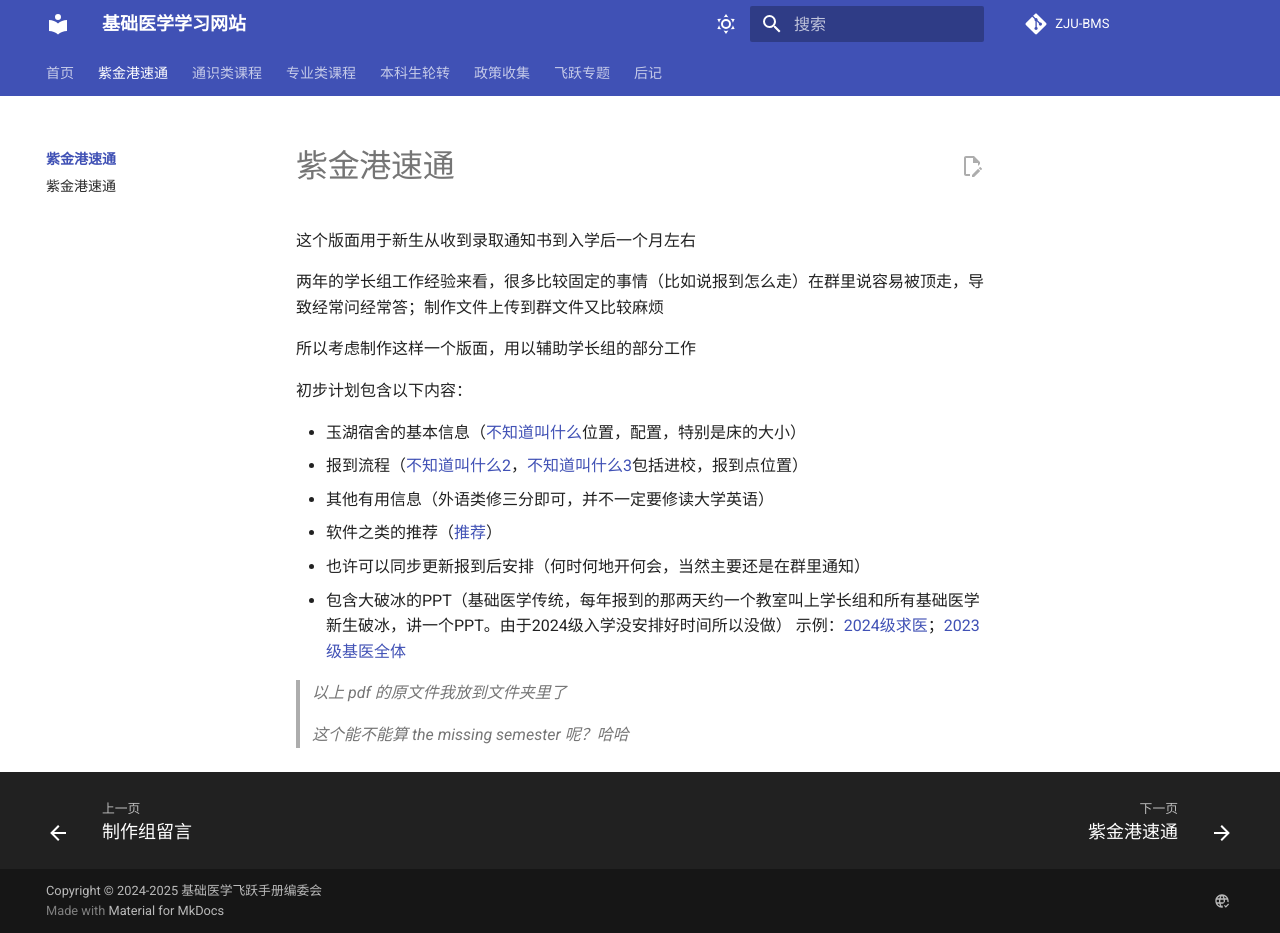
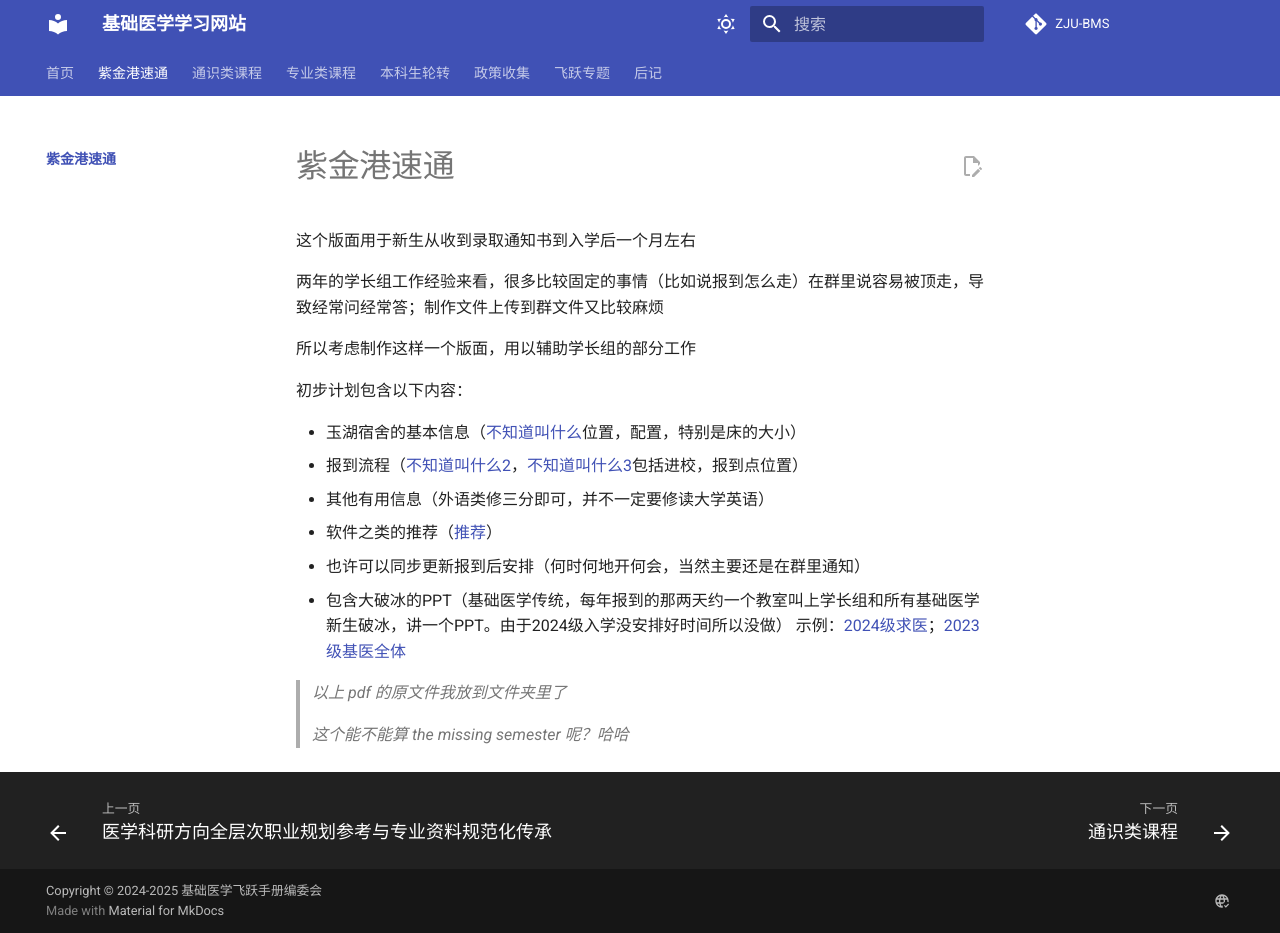
Before and after one commit to GuChL9/site-test, an MkDocs documentation site: the page built from docs/freshman/index.md, in a window 1280 px wide and 933 px high. Built offline with MkDocs 1.6.1 and Material for MkDocs 9.7.7, drawn with Linux system fonts in a browser that asks for light colours; comment, search, counter and statistics services are not loaded; some of the changed lines change nothing that is shown.

Commit message:
Add files via upload

```diff
--- a/mkdocs.yml
+++ b/mkdocs.yml
@@ -66,10 +66,8 @@
 nav:
   - 首页:
     - index.md
-    - 制作组留言: homepage/about_us.md
   - 紫金港速通:
     - freshman/index.md
-    - 紫金港速通: freshman/freshman.md
   - 通识类课程:
     - tongshi/index.md
     - 军体类:
@@ -151,16 +149,13 @@
       - 离散数学及其应用: zhuanye/gxxd/lssxjqyy/index.md
       - 计算机系统Ⅰ: zhuanye/gxxd/cs1/index.md
   - 本科生轮转:
-    - 本科生轮转: rotation/rotation.md
+    - rotation/rotation.md
   - 政策收集 :
     - zhengce/index.md
-    - 政策: zhengce/zhengce.md
   - 飞跃专题:
-    - 飞跃手册:
-      - 飞跃: feiyue/feiyue.md
+    - fly/index.md
   - 后记:
-    - 后记: postscript/postscript.md
-    - 测试: text.md
+    - postscript/postscript.md
 
 #搜索功能
 plugins:
```
